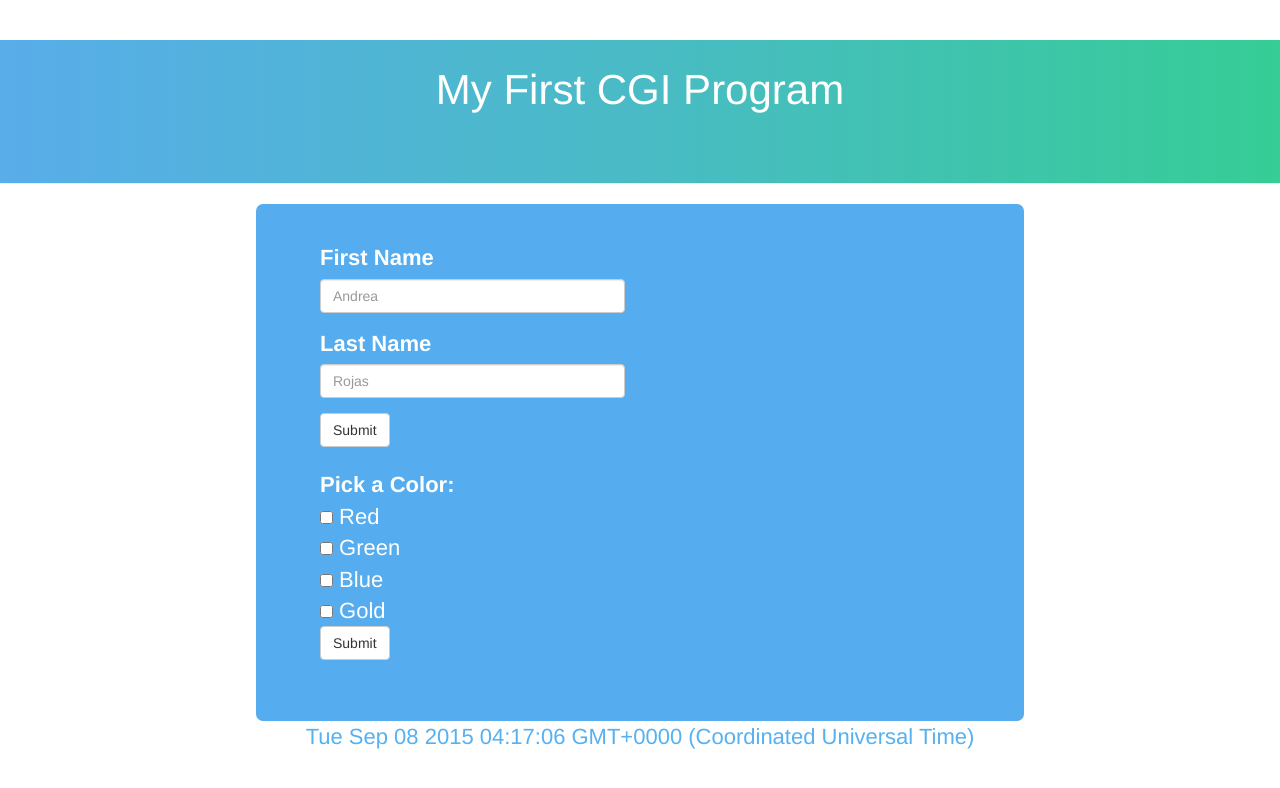
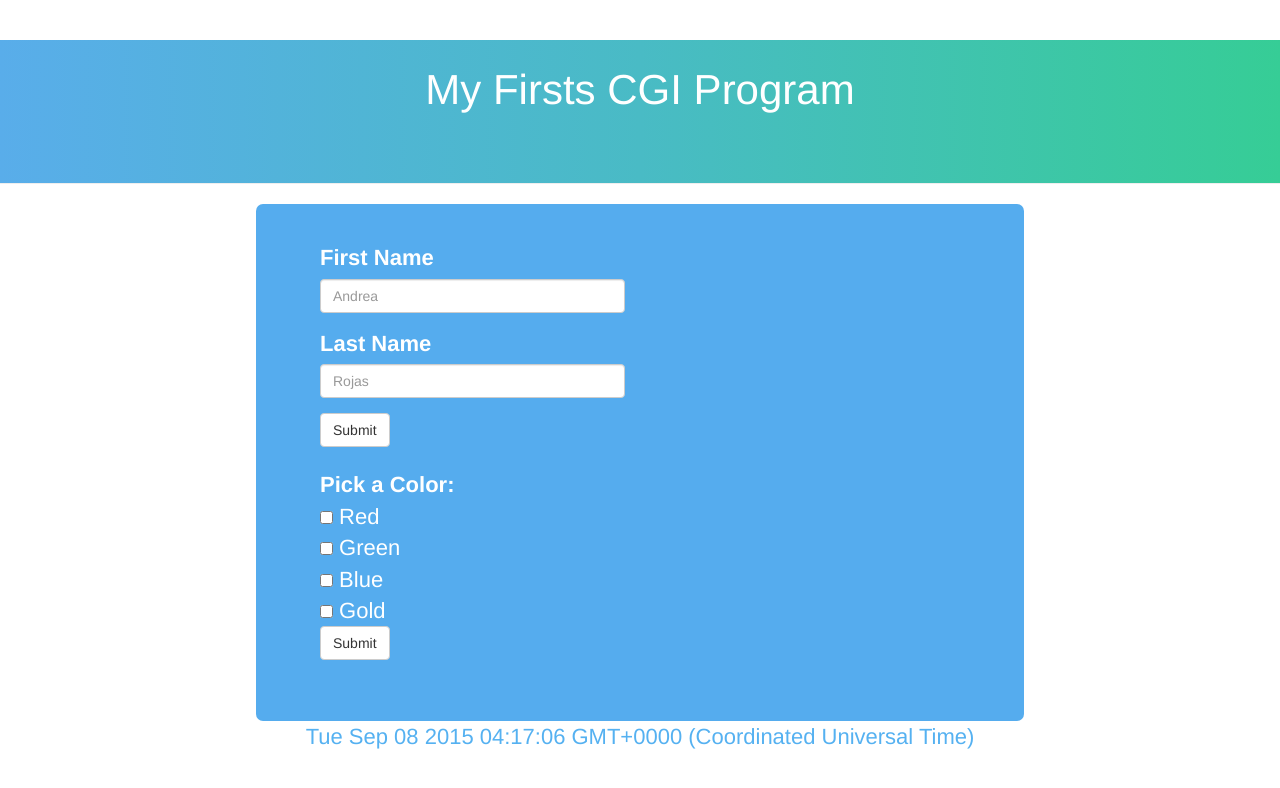
Before and after one commit to ar48366/primer_project, a plain HTML site: page public_html/index.html in a window 1280 px wide. Drawn offline with nearby package versions, Linux system fonts and the light colour scheme.

```diff
--- a/public_html/index.html
+++ b/public_html/index.html
@@ -12,7 +12,7 @@
 
 			<div class="page-header">
 		 		<br>
-		 		<center><p>My First CGI Program</p></center>
+		 		<center><p>My Firsts CGI Program</p></center>
 
 
 			</div>
```
